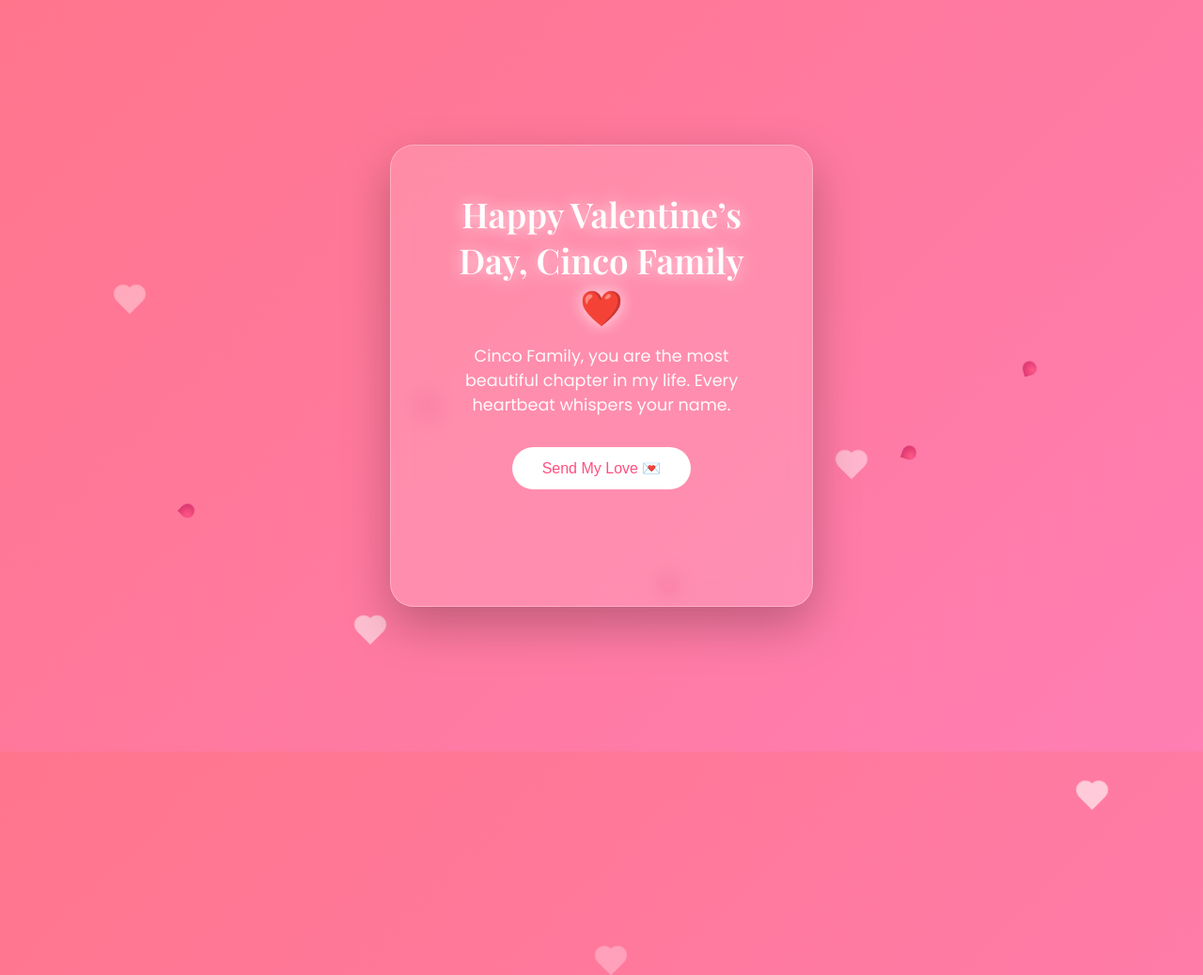
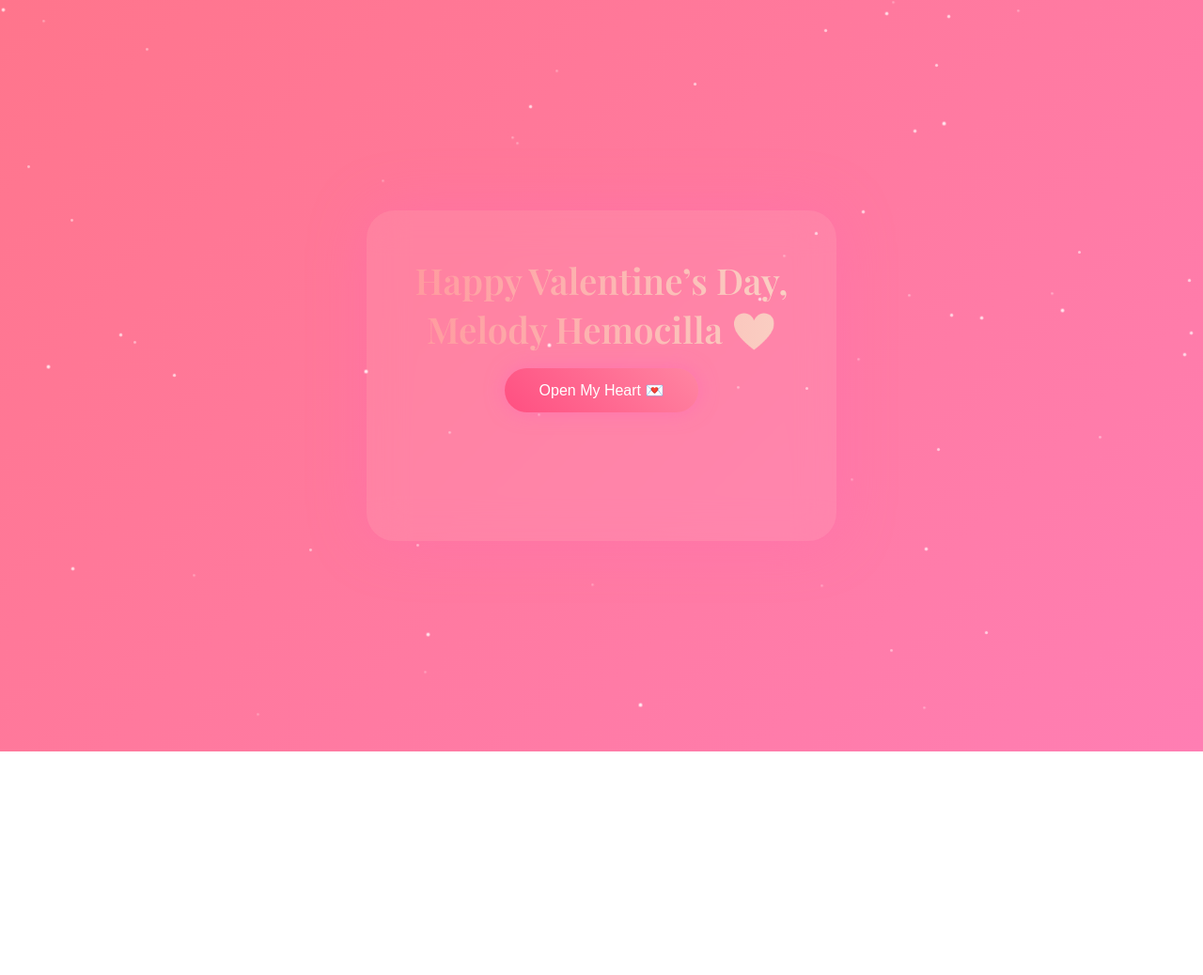
Before and after one commit to YourPrince-phi/Valentines, a plain HTML site: page index.html in a window 1280 px wide. Shown: the whole page at 94% size. After the commit the page ends 800 px from the top, so only its background shows below. Drawn offline with nearby package versions, Linux system fonts and the light colour scheme.

Commit message:
Add files via upload

```diff
--- a/index.html
+++ b/index.html
@@ -1,9 +1,9 @@
 <!DOCTYPE html>
 <html lang="en">
 <head>
-<meta charset="UTF-8" />
-<meta name="viewport" content="width=device-width, initial-scale=1.0" />
-<title>For Cinco Family ❤️</title>
+<meta charset="UTF-8">
+<meta name="viewport" content="width=device-width, initial-scale=1.0">
+<title>For You ❤️</title>
 
 <link href="https://fonts.googleapis.com/css2?family=Playfair+Display:wght@600&family=Poppins:wght@300;400&display=swap" rel="stylesheet">
 
@@ -24,124 +24,106 @@ body {
   color: #fff;
   overflow: hidden;
   position: relative;
+
+}
+
+/* Stars */
+.star {
+  position: absolute;
+  width: 3px;
+  height: 3px;
+  background: white;
+  border-radius: 50%;
+  animation: twinkle 2s infinite alternate;
+}
+
+@keyframes twinkle {
+  from { opacity: 0.3; transform: scale(0.8); }
+  to { opacity: 1; transform: scale(1.4); }
 }
 
 /* Card */
 .card {
-  background: rgba(255, 255, 255, 0.15);
-  backdrop-filter: blur(12px);
+  background: rgba(255,255,255,0.08);
+  backdrop-filter: blur(20px);
   padding: 3rem;
-  border-radius: 25px;
+  border-radius: 30px;
   text-align: center;
-  max-width: 450px;
-  box-shadow: 0 20px 50px rgba(0,0,0,0.25);
-  border: 1px solid rgba(255,255,255,0.3);
-  position: relative;
-  z-index: 5;
-  transition: 0.4s ease;
+  max-width: 500px;
+  box-shadow: 0 0 60px rgba(255, 105, 180, 0.4);
+  animation: fadeIn 2s ease forwards;
+  opacity: 0;
 }
 
-.card:hover {
-  transform: translateY(-8px) scale(1.02);
+@keyframes fadeIn {
+  to { opacity: 1; transform: translateY(0); }
 }
 
 h1 {
   font-family: 'Playfair Display', serif;
-  font-size: 2.3rem;
+  font-size: 2.4rem;
   margin-bottom: 1rem;
-  animation: glow 2s ease-in-out infinite alternate;
-}
-
-@keyframes glow {
-  from { text-shadow: 0 0 10px rgba(255,255,255,0.6); }
-  to { text-shadow: 0 0 25px rgba(255,255,255,1); }
+  background: linear-gradient(to right, #ff9a9e, #fad0c4);
+  -webkit-background-clip: text;
+  -webkit-text-fill-color: transparent;
 }
 
 p {
+  margin-bottom: 2rem;
   font-size: 1.1rem;
-  margin-bottom: 2rem;
-  opacity: 0.95;
+  opacity: 0.9;
 }
 
+/* Button */
 button {
-  background: #fff;
-  color: #ff4f81;
+  padding: 0.9rem 2.3rem;
   border: none;
-  padding: 0.8rem 2rem;
+  border-radius: 40px;
+  background: linear-gradient(45deg, #ff4f81, #ff85a2);
+  color: white;
   font-size: 1rem;
-  border-radius: 30px;
   cursor: pointer;
   transition: 0.3s ease;
+  box-shadow: 0 0 20px rgba(255, 105, 180, 0.6);
 }
 
 button:hover {
-  transform: translateY(-3px);
-  box-shadow: 0 10px 25px rgba(0,0,0,0.3);
+  transform: scale(1.1);
 }
 
+/* Typewriter Message */
 #loveMessage {
-  margin-top: 1.5rem;
-  font-size: 1.1rem;
-  opacity: 0;
-  transform: translateY(10px);
-  transition: 0.5s ease;
-}
-
-#loveMessage.show {
-  opacity: 1;
-  transform: translateY(0);
+  margin-top: 1.8rem;
+  font-size: 1.2rem;
+  min-height: 60px;
 }
 
 /* Floating Hearts */
 .heart {
   position: absolute;
-  width: 20px;
-  height: 20px;
-  background: white;
+  width: 15px;
+  height: 15px;
+  background: #ff4f81;
   transform: rotate(45deg);
-  animation: float 10s infinite linear;
-  opacity: 0.5;
+  animation: floatUp 4s linear forwards;
 }
 
 .heart::before,
 .heart::after {
   content: '';
-  width: 20px;
-  height: 20px;
-  background: white;
+  width: 15px;
+  height: 15px;
+  background: #ff4f81;
   border-radius: 50%;
   position: absolute;
 }
 
-.heart::before { top: -10px; left: 0; }
-.heart::after { left: -10px; top: 0; }
+.heart::before { top: -7px; left: 0; }
+.heart::after { left: -7px; top: 0; }
 
-@keyframes float {
-  0% { transform: translateY(100vh) rotate(45deg); opacity: 0; }
-  20% { opacity: 0.6; }
-  100% { transform: translateY(-120vh) rotate(45deg); opacity: 0; }
-}
-
-/* Falling Rose Petals */
-.petal {
-  position: absolute;
-  top: -10px;
-  width: 15px;
-  height: 15px;
-  background: radial-gradient(circle at 30% 30%, #ff4f81, #c2185b);
-  border-radius: 50% 0 50% 50%;
-  transform: rotate(45deg);
-  animation: fall linear infinite;
-  opacity: 0.8;
-}
-
-@keyframes fall {
-  0% {
-    transform: translateY(-10px) rotate(0deg);
-  }
-  100% {
-    transform: translateY(110vh) rotate(360deg);
-  }
+@keyframes floatUp {
+  0% { opacity: 1; transform: translateY(0) rotate(45deg); }
+  100% { opacity: 0; transform: translateY(-200px) rotate(45deg); }
 }
 </style>
 </head>
@@ -149,35 +131,59 @@ button:hover {
 <body>
 
 <div class="card">
-  <h1>Happy Valentine’s Day, Cinco Family ❤️</h1>
-  <p>
-    Cinco Family, you are the most beautiful chapter in my life.
-    Every heartbeat whispers your name.
-  </p>
-  <button onclick="showLove()">Send My Love 💌</button>
+  <h1>Happy Valentine’s Day, Melody Hemocilla ❤️</h1>
 
-  <div id="loveMessage">
-    🌹 Cinco Family, you are my today, my tomorrow, and my forever. 💖
-  </div>
+
+  <button onclick="startLove()">Open My Heart 💌</button>
+
+  <div id="loveMessage"></div>
 </div>
 
-<!-- Floating Hearts -->
-<div class="heart" style="left:10%; animation-delay:0s;"></div>
-<div class="heart" style="left:30%; animation-delay:2s;"></div>
-<div class="heart" style="left:50%; animation-delay:4s;"></div>
-<div class="heart" style="left:70%; animation-delay:1s;"></div>
-<div class="heart" style="left:90%; animation-delay:3s;"></div>
-
-<!-- Rose Petals -->
-<div class="petal" style="left:15%; animation-duration:8s;"></div>
-<div class="petal" style="left:35%; animation-duration:10s;"></div>
-<div class="petal" style="left:55%; animation-duration:7s;"></div>
-<div class="petal" style="left:75%; animation-duration:9s;"></div>
-<div class="petal" style="left:85%; animation-duration:11s;"></div>
+<!-- Background Music (Replace with your own mp3 link if you want) -->
+<audio id="bgMusic" loop>
+  <source src="your-music.mp3" type="audio/mpeg">
+</audio>
 
 <script>
-function showLove() {
-  document.getElementById("loveMessage").classList.add("show");
+/* Generate Stars */
+for (let i = 0; i < 60; i++) {
+  let star = document.createElement("div");
+  star.className = "star";
+  star.style.top = Math.random() * 100 + "vh";
+  star.style.left = Math.random() * 100 + "vw";
+  star.style.animationDelay = Math.random() * 2 + "s";
+  document.body.appendChild(star);
+}
+
+/* Typewriter Effect */
+const message = "🌹Take care :)  💖";
+let index = 0;
+
+function typeWriter() {
+  if (index < message.length) {
+    document.getElementById("loveMessage").innerHTML += message.charAt(index);
+    index++;
+    setTimeout(typeWriter, 50);
+  }
+}
+
+function startLove() {
+  document.getElementById("loveMessage").innerHTML = "";
+  index = 0;
+  typeWriter();
+
+  document.getElementById("bgMusic").play().catch(()=>{});
+
+  /* Heart Burst */
+  for (let i = 0; i < 20; i++) {
+    let heart = document.createElement("div");
+    heart.className = "heart";
+    heart.style.left = (window.innerWidth/2 + Math.random()*100 - 50) + "px";
+    heart.style.top = (window.innerHeight/2 + Math.random()*50) + "px";
+    document.body.appendChild(heart);
+
+    setTimeout(() => heart.remove(), 4000);
+  }
 }
 </script>
 
```
